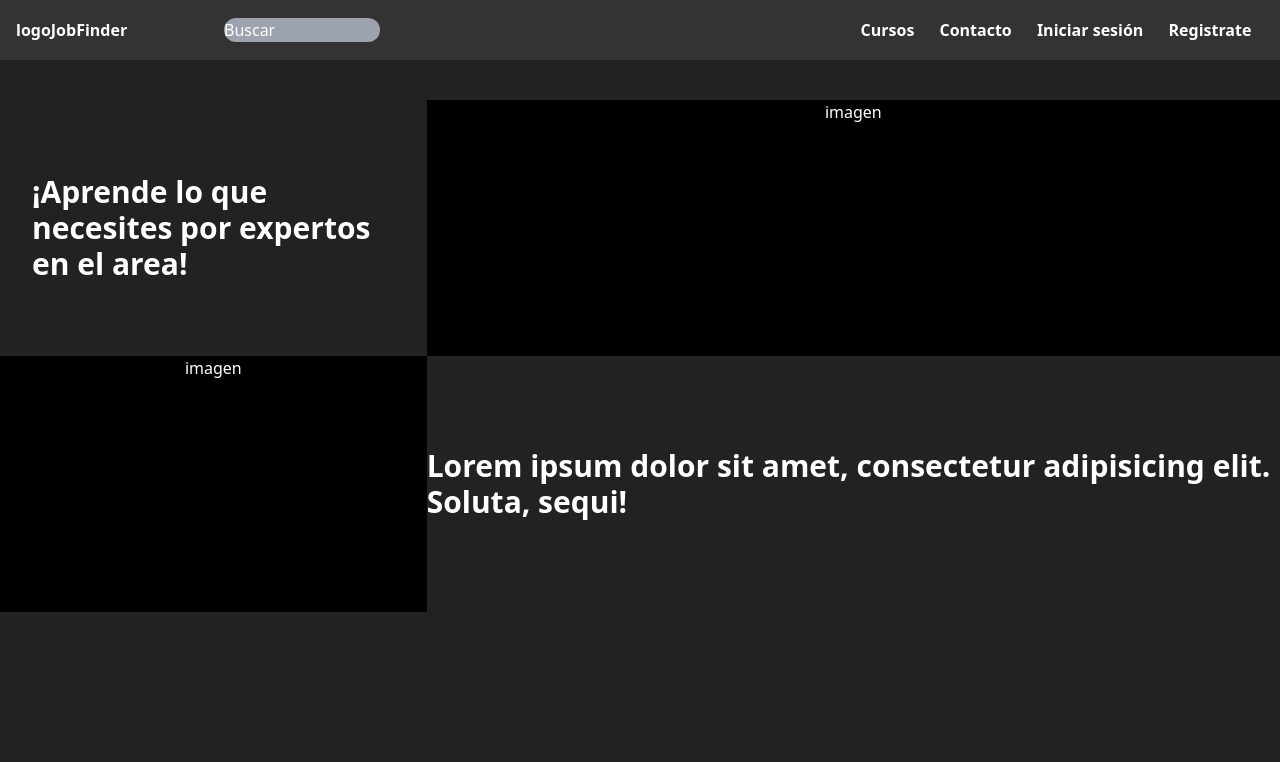
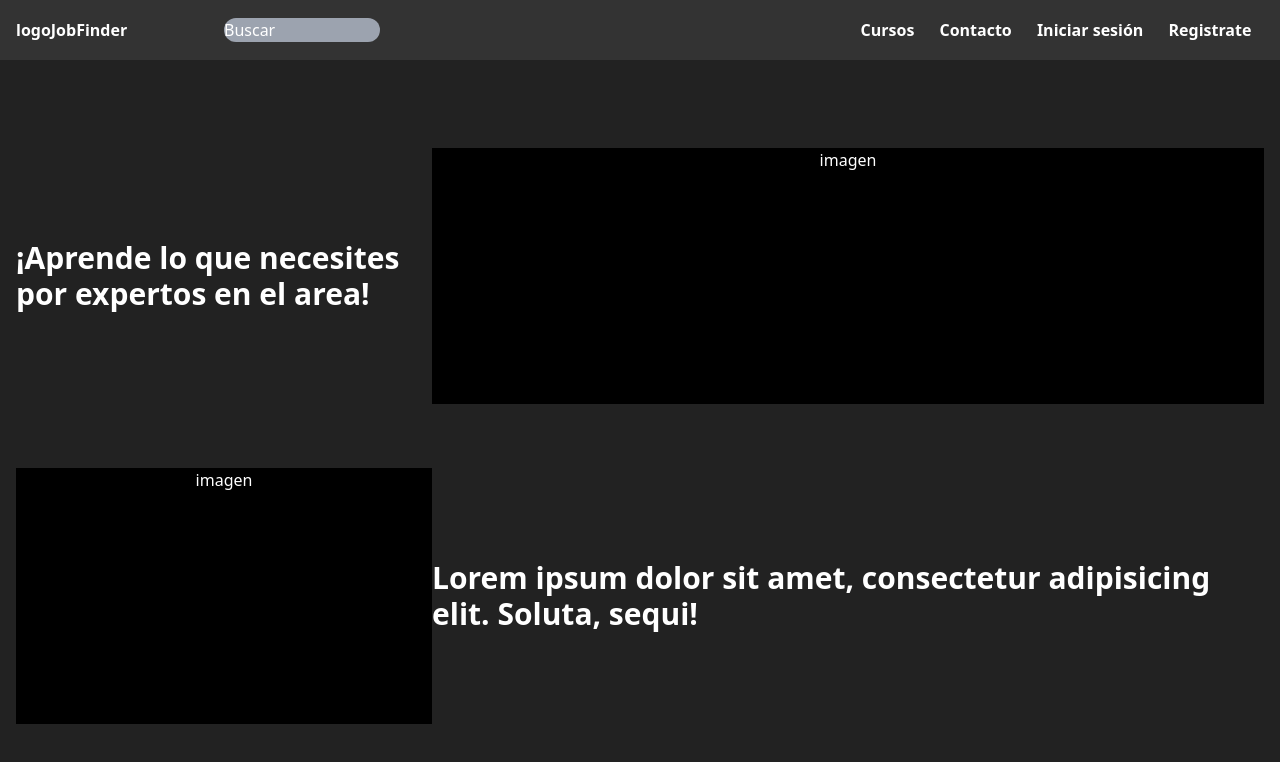
Before and after one commit to IPriceGett/JobLearning, a Next.js app in the folder front/: page / in a window 1280 px wide. Shown: the top 762 px of the page. Built offline with nearby package versions, Linux system fonts and the light colour scheme.

Commit message:
new section

```diff
--- a/front/components/generic/button.tsx
+++ b/front/components/generic/button.tsx
@@ -74,15 +74,15 @@ Props): JSX.Element => {
         >
             {clonedIcon ? <div className="flex-none">{clonedIcon}</div> : null}
             {children ? (
-                <p
+                <div
                     className={clsx(
-                        "truncate",
+                        "truncate ",
                         textWeightBySizeProp[size],
                         textSizeBySizeProp[size]
                     )}
                 >
                     {children}
-                </p>
+                </div>
             ) : null}
         </Component>
     );
--- a/front/components/pages/index/indexContent.tsx
+++ b/front/components/pages/index/indexContent.tsx
@@ -7,22 +7,18 @@ const IndexContent = (): JSX.Element => {
     return (
         <>
             <Header></Header>
-            <div className="container mx-auto my-10">
-                <div>
-                    <div className="w-full text-white flex flex-col md:flex-row items-center">
-                        <div className="basis-4/12 px-8">
+            <div className="container mx-auto md:my-10 my-2">
+                <Section>
+                    <div className="basis-4/12">
                         <span className="text-3xl font-bold">
-                                ¡Aprende lo que necesites por expertos en el
-                                area!
+                            ¡Aprende lo que necesites por expertos en el area!
                         </span>
                     </div>
                     <div className="basis-8/12 flex justify-center bg-black w-full">
                         <span className="h-64">imagen</span>
                     </div>
-                    </div>
-                </div>
-                <div>
-                    <div className="w-full text-white flex flex-col md:flex-row items-center">
+                </Section>
+                <Section>
                     <div className="basis-4/12 flex justify-center bg-black w-full">
                         <span className="h-64">imagen</span>
                     </div>
@@ -34,8 +30,7 @@ const IndexContent = (): JSX.Element => {
                             </p>
                         </div>
                     </div>
-                    </div>
-                </div>
+                </Section>
             </div>
         </>
     );
--- a/front/components/pages/index/section.tsx
+++ b/front/components/pages/index/section.tsx
@@ -1,22 +1,13 @@
 import { ReactNode } from "react";
 
 type Props = {
-    color?: string;
-    altura?: string;
     children?: ReactNode;
 };
 
-const Section = ({
-    color = "[#222222]",
-    altura = "44",
-    children,
-}: Props): JSX.Element => {
-    // const background = `bg-${color}`;
-    // const alto = `h-${altura}`;
-
+const Section = ({ children }: Props): JSX.Element => {
     return (
         <div
-            className={`flex items-center justify-center px-6 md:px-20 h-${altura} bg-${color}`}
+            className={`flex items-center justify-center w-full text-white md:my-8 p-4 flex-col md:flex-row`}
         >
             {children ? children : <></>}
         </div>
--- a/front/pages/detalleCurso.tsx
+++ b/front/pages/detalleCurso.tsx
@@ -10,28 +10,34 @@ function detalleCurso() {
         <>
             <Header></Header>
             <div className="container mx-auto px-4 py-8 md:py-14 md:px-28">
-                <div className="grid items-center text-white">
-                    <div className="flex flex-col items-center">
+                <div className="grid items-center text-white max-w-fit mx-auto">
+                    <div className="flex flex-col items-center mx-auto">
                         <div className="bg-black border-[#707070] border-2 my-4 h-48 md:h-96 aspect-video flex items-center justify-center">
-                            <p className="text-2xl font-bold">
-                                Video resumen del curso
-                            </p>
+                            <iframe
+                                className="w-full h-full"
+                                src="https://www.youtube.com/embed/7DO4tsuQEQk?controls=0"
+                                title="Como aprender carpintería desde cero"
+                                allow="autoplay; clipboard-write; encrypted-media; gyroscope;"
+                                allowFullScreen
+                                rel="1"
+                            ></iframe>
                         </div>
                     </div>
+                    <div className="flex flex-col">
+                        <div className="text-2xl font-bold mb-2">
+                            Titulo del curso
+                        </div>
+                        <div className="font-medium text-xl mb-1">
+                            Autor Curso
+                        </div>
+                        <div className="font-normal">Descripcion del curso</div>
+                    </div>
 
-                    <div className="text-2xl font-bold mb-2">
-                        Titulo del curso
-                    </div>
-                    <div className="font-medium text-xl mb-1">Autor Curso</div>
-                    <div className="font-normal">
-                        Descripcion del curso . Lorem ipsum dolor sit amet,
-                        consectetur adipisicing elit. Fuga, et nisi? Quasi
-                        veniam eum voluptatum libero, harum error officia rerum!
-                    </div>
                     <div className="flex flex-col items-center my-4">
                         <div className="mb-2">
                             <Button size="medium" appearance="green">
-                                Comprar por $XX.XXX CLP
+                                <p>Comprar por</p>
+                                <p>$XX.XXX CLP</p>
                             </Button>
                         </div>
                         <div className="">
```
Lines whose indentation alone changed are shown as unchanged.
